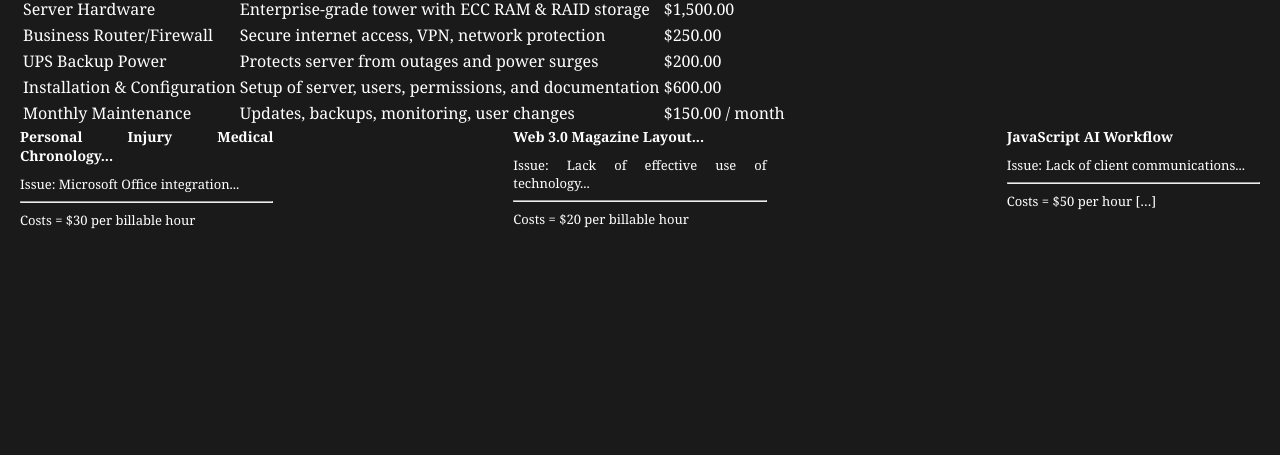
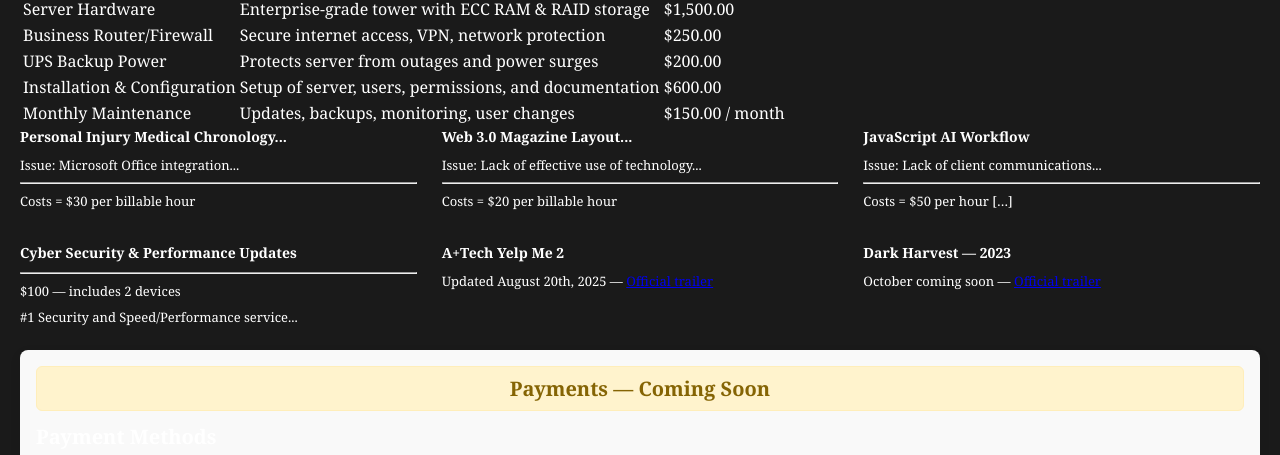
Before and after one commit to AiAIO1TECHUSA/AiAIO1TECHUSA.github.io, a plain HTML site: page newsmagazinepayment.htm in a window 1280 px wide. Shown: the part 1739-2194 px from the top of the page. Drawn offline with Linux system fonts and the light colour scheme.

Commit message:
Remove grid styles from core services section
Removed grid layout for core services section.

```diff
--- a/newsmagazinepayment.htm
+++ b/newsmagazinepayment.htm
@@ -12,12 +12,6 @@
 
     <style>
     /* Responsive payment styles added inline so the payment section works without additional CSS edits */
-    .core-services-grid {
-        display: grid;
-        grid-template-columns: repeat(3, 1fr);
-        gap: 15em;   /* ← increased spacing between columns */
-        grid-column: 1 / -1;
-   }
     .payment-methods, .payment-section {
         padding: 1rem;
         background: #f9f9f9;
```
